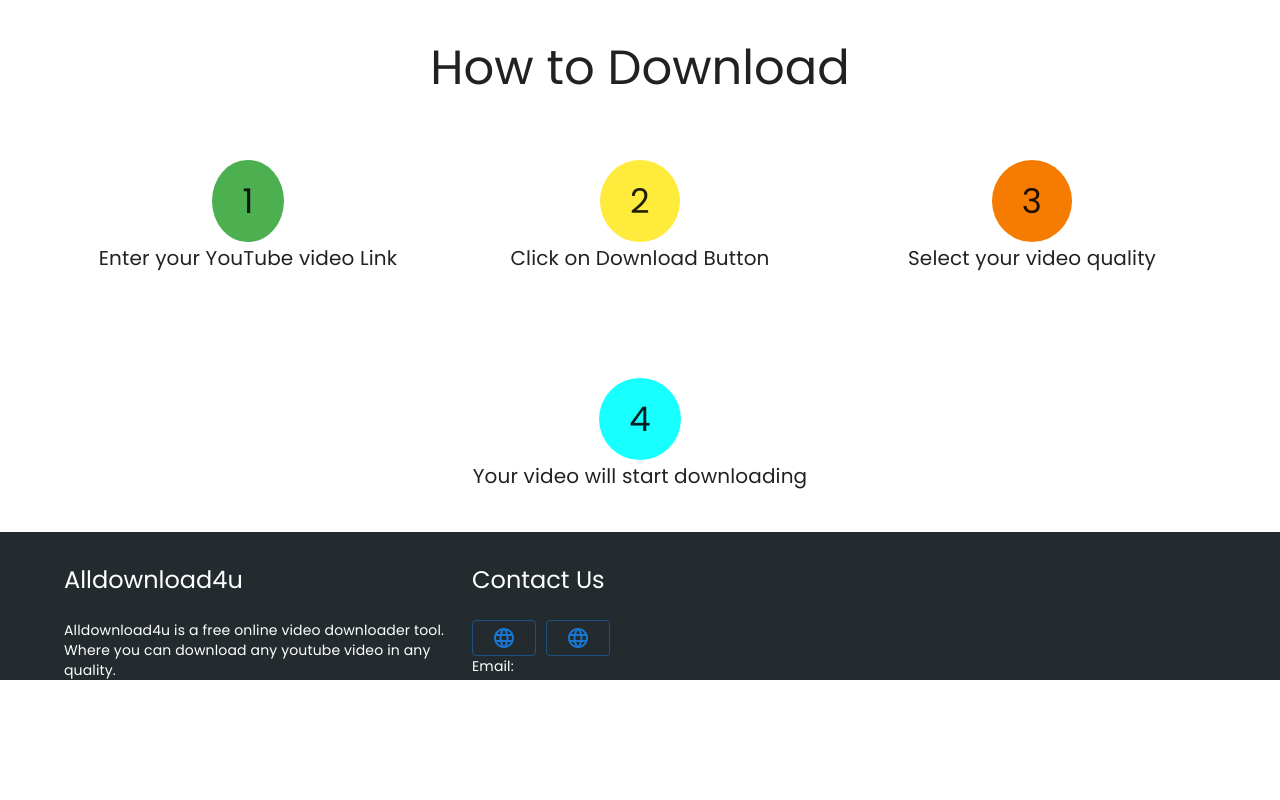
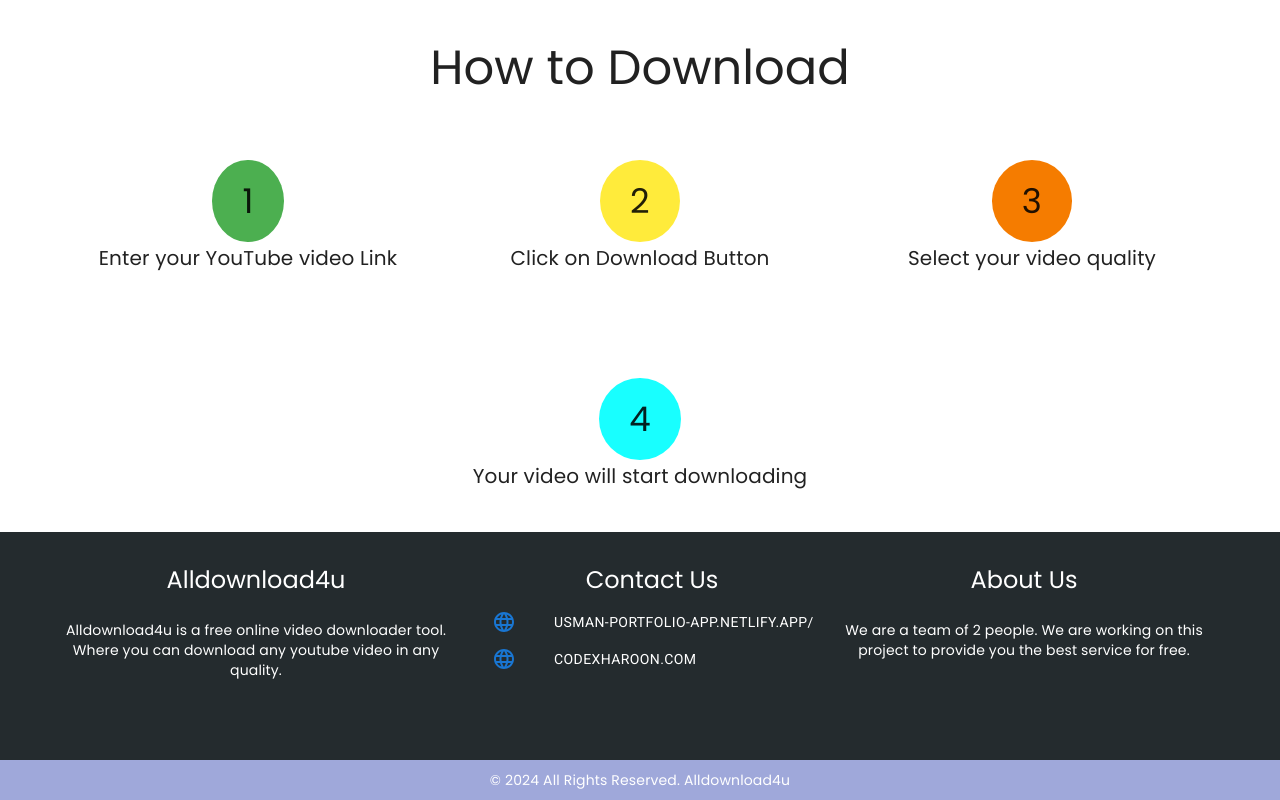
Before and after one commit to Usman1361/youtubevideodownloader_project, a Next.js app in the folder youtubevideoproject_frontend/: page / in a window 1280 px wide. Shown: the part 272-1072 px from the top of the page. Before the commit the page ends 952 px from the top, so only its background shows below. Built offline with nearby package versions, Linux system fonts and the light colour scheme; a web font is replaced by a local one.

Commit message:
Update Footer.jsx

```diff
--- a/youtubevideoproject_frontend/src/app/(components)/Footer/Footer.jsx
+++ b/youtubevideoproject_frontend/src/app/(components)/Footer/Footer.jsx
@@ -4,11 +4,11 @@
 const Footer = () => {
   const ownerData = [
     {
-      name: "Muhammad Usman",
+      name: "usman-portfolio-app.netlify.app/",
       link: "https://usman-portfolio-app.netlify.app/",
     },
     {
-      name: "Muhammad Haroon",
+      name: "codexharoon.com",
       link: "https://codexharoon.com/",
     },
   ];
@@ -16,8 +16,8 @@
     <>
       <Box sx={{ backgroundColor: "#242B2E", color: "white" }}>
         <Container>
-          <Grid container>
-            <Grid item xs={12} md={4}>
+          <Grid container pb={10}>
+            <Grid item xs={12} md={4} sx={{ textAlign: "center" }}>
               <Typography pt={4} pb={3} variant="h5" fontFamily="Poppins">
                 Alldownload4u
               </Typography>
@@ -27,31 +27,63 @@
               </Typography>
             </Grid>
             <Grid item pl={3} xs={12} md={4}>
-              <Typography pt={4} pb={3} variant="h5" fontFamily="Poppins">
+              <Typography
+                pt={4}
+                pb={1}
+                variant="h5"
+                fontFamily="Poppins"
+                sx={{ textAlign: "center" }}
+              >
                 Contact Us
               </Typography>
-              <Box sx={{ display: "flex" }}>
+              <Box>
                 {ownerData.map((item) => (
-                  <>
+                  <Box sx={{ display: "flex" }}>
                     <Button
                       variant="outlined"
                       fontFamily="Poppins"
                       href={item.link}
-                      sx={{ marginRight: "10px" }}
+                      sx={{ marginRight: "10px", border: "none" }}
                     >
                       <LanguageIcon />
                     </Button>
-                  </>
+                    <Button
+                      variant="text"
+                      fontFamily="Poppins"
+                      sx={{ color: "white" }}
+                      href={item.link}
+                    >
+                      {item.name}
+                    </Button>
+                  </Box>
                 ))}
               </Box>
-
+            </Grid>
+            <Grid item xs={12} md={4} sx={{ textAlign: "center" }}>
+              <Typography pt={4} pb={3} variant="h5" fontFamily="Poppins">
+                About Us
+              </Typography>
               <Typography variant="body2" fontFamily="Poppins">
-                Email:
+                We are a team of 2 people. We are working on this project to
+                provide you the best service for free.
               </Typography>
             </Grid>
-            <Grid item xs={12} md={4}></Grid>
           </Grid>
         </Container>
+        <Box>
+          <Typography
+            sx={{
+              textAlign: "center",
+              backgroundColor: "#9fa8da",
+              color: "white",
+              padding: "10px 0px",
+            }}
+            variant="body2"
+            fontFamily="Poppins"
+          >
+            © 2024 All Rights Reserved. Alldownload4u
+          </Typography>
+        </Box>
       </Box>
     </>
   );
```
